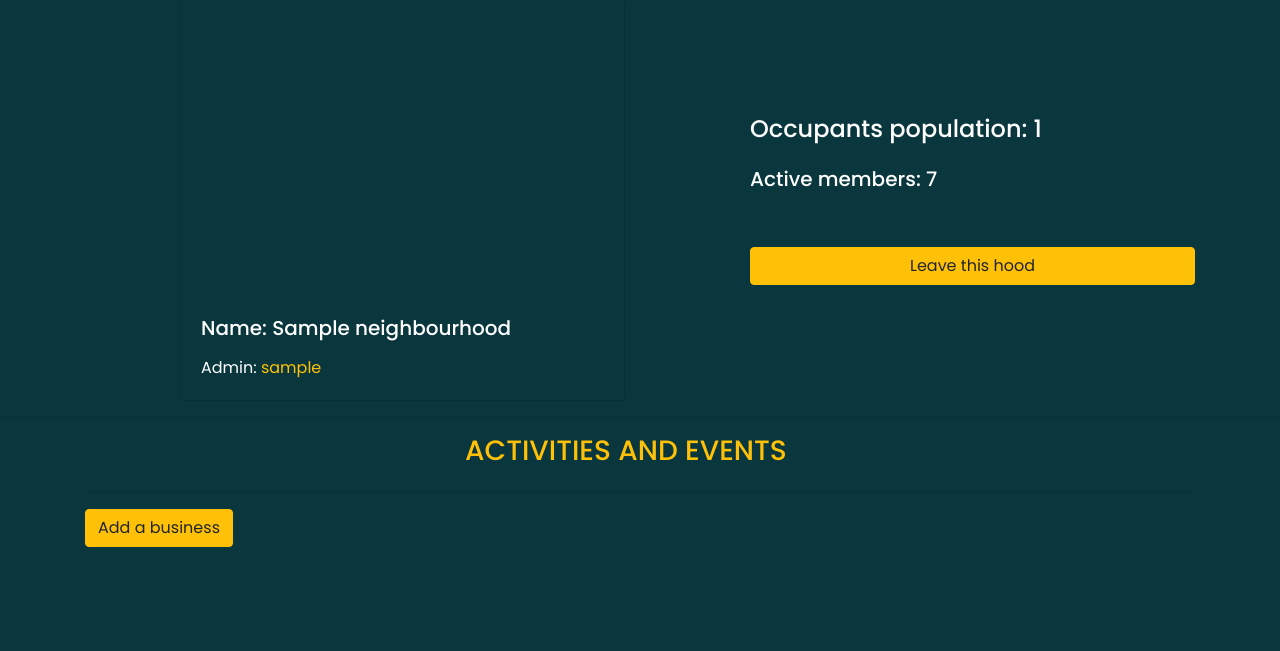
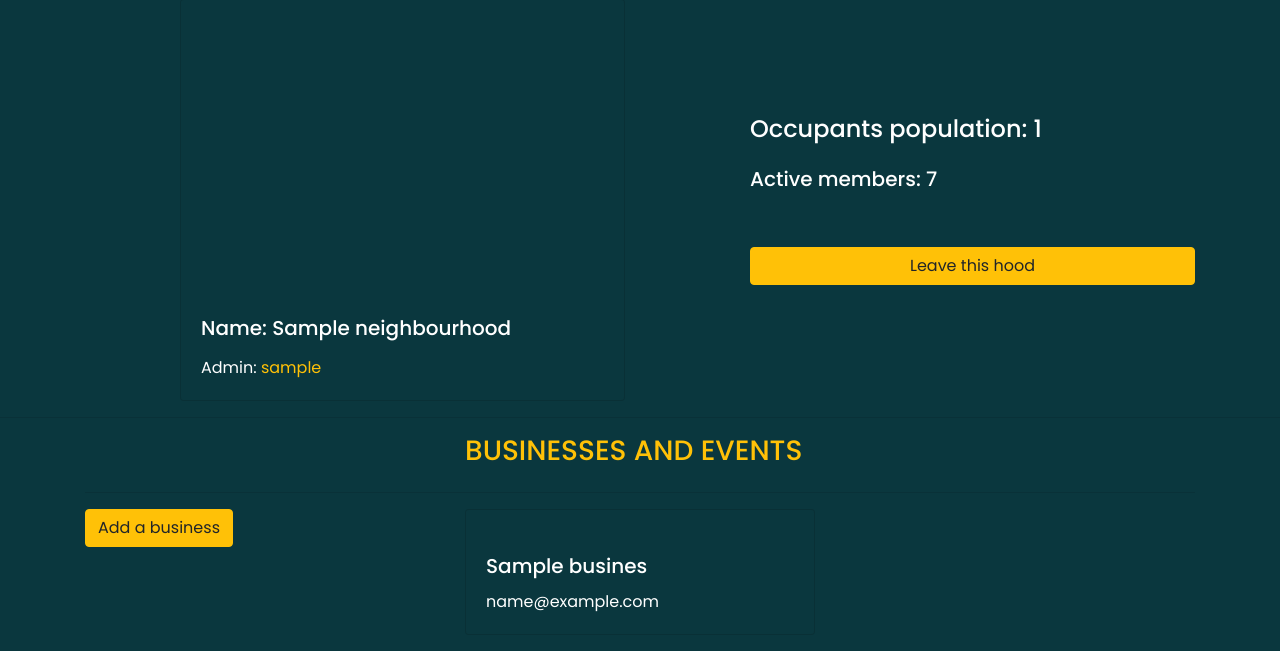
Before and after one commit to devjamesnjoroge/neighbourhood, a Django app: page /neighbourhoods/1/ in a window 1280 px wide. Shown: the part 88-739 px from the top of the page. Run offline with Django 4.2, Linux system fonts and the light colour scheme; a user stored in the database is signed in; tables that the repository leaves empty hold one stand-in row (values such as "Sample post"); some libraries are stand-ins or nearby versions.

Commit message:
ft: display all business in hood profile

```diff
--- a/hood/templates/create_business.html
+++ b/hood/templates/create_business.html
@@ -22,7 +22,6 @@
                 <form action="" method="post" enctype="multipart/form-data">
                     {% csrf_token %}
                     {% bootstrap_form form %}
-                    <small>You will now be the admin of this neighbourhood</small>
                     <input class="btn btn-warning" type="submit" value="Create Neighbourhood">
                 </form>
             </div>
--- a/hood/templates/hood_profile.html
+++ b/hood/templates/hood_profile.html
@@ -55,7 +55,7 @@
         <div class="row">
             <div class="col-md-6 col-lg-4 offset-md-3 offset-md-4">
 
-                <h3 class="text-warning">ACTIVITIES AND EVENTS</h3>
+                <h3 class="text-warning">BUSINESSES AND EVENTS</h3>
 
             </div>
         </div>
@@ -64,6 +64,19 @@
             <div class="col-md-4">
                 <a href="/neighbourhoods/business/create/" class="btn btn-warning">Add a business</a>
             </div>
+            {% for business in businesses %}
+            <div class="col-md-4 mb-5">
+                <div class="card">
+                    <div class="card-body">
+                        <img src="{{business.business_snap_pic.url}}" alt="">
+                        <h5 class="card-title">{{ business.business_name }}</h5>
+                        <p class="card-text">{{ business.business_email }}</p>
+                        <!-- <a href="/neighbourhoods/business/{{ business.id }}/update/" class="btn btn-warning">Update</a>
+                        <a href="/neighbourhoods/business/{{ business.id }}/delete/" class="btn btn-warning">Delete</a> -->
+                    </div>
+                </div>
+            </div>
+            {% endfor %}
         </div>
     </div>
 
--- a/hood/views.py
+++ b/hood/views.py
@@ -65,7 +65,8 @@ def hood_profile(request, hood_id):
         status = 'Member'
     else:
         status = 'Not Member'
-    return render(request, 'hood_profile.html', {'hood': hood, 'status': status})
+    businesses = Business.objects.filter(neighbourhood=hood)
+    return render(request, 'hood_profile.html', {'hood': hood, 'status': status, 'businesses': businesses})
 
 @login_required(login_url='/auth/login/')
 def join_hood(request, hood_id):
```
Also changed, not shown: hood/migrations/0013_business_business_snap_pic.py (added).
